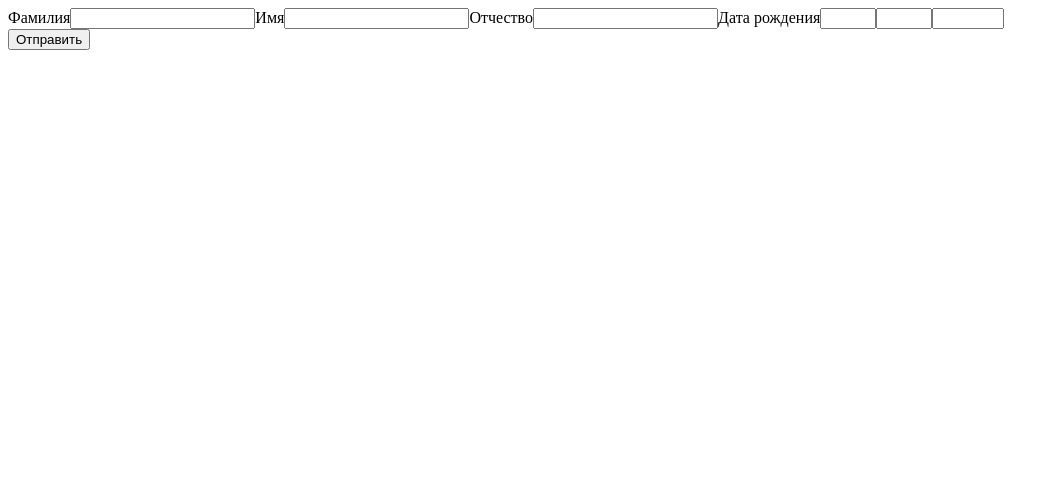
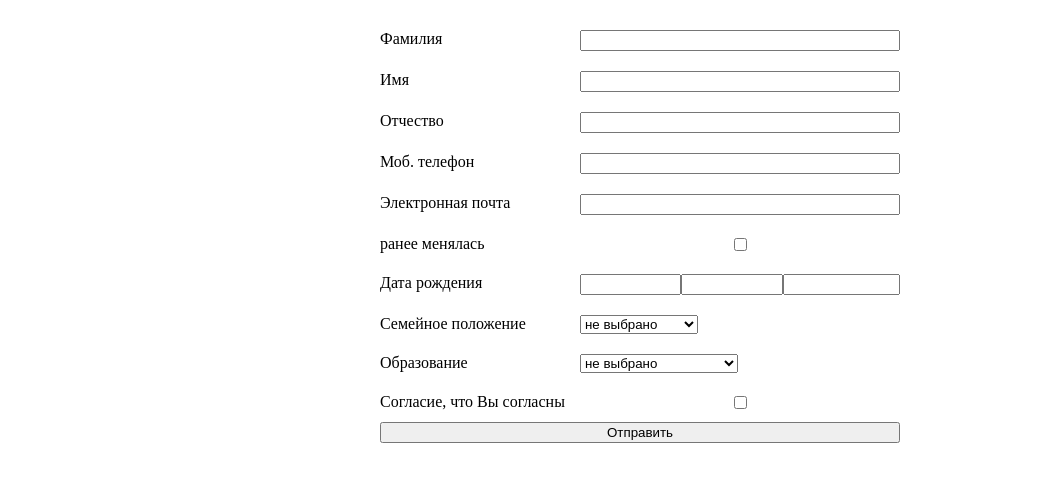
Before and after one commit to mari4orl/testVK, a plain HTML site: page test.html in a window 1280 px wide. Shown: the whole page, without its empty margins (0-1059 px from the left). Drawn offline with Linux system fonts and the light colour scheme.

Commit message:
Add files via upload

```diff
--- a/data.json
+++ b/data.json
@@ -3,44 +3,135 @@
     {
     "label": "Фамилия",
     "type": "text",
-    "id": "last_name"
+    "id": "last_name",
+    "name": "last_name",
+    "required": "required"
     },
     {
     "label": "Имя",
     "type": "text",
-    "id": "first_name"
+    "id": "first_name",
+    "name": "first_name",
+    "required": "required"
     },
     {
     "label": "Отчество",
     "type": "text",
-    "id": "second_name"
+    "id": "second_name",
+    "name": "second_name"
+    },
+    {
+    "label": "Моб. телефон",
+    "type": "tel",
+    "id": "phone",
+    "name": "phone",
+    "required": "required"
+    },
+    {
+    "label": "Электронная почта",
+    "type": "email",
+    "id": "email",
+    "name": "email",
+    "required": "required"
     }
   ],
   "date": [
     {
-    "label": "Дата рождения"
+    "label": "Дата рождения",
+    "id": "date_of_birth"
     },
     {
     "type": "number",
     "min": "1",
     "max": "31",
-    "name": "day"
+    "name": "day",
+    "id": "date_of_birth",
+    "required": "required"
     },
     {
     "type": "number",
     "min": "1",
     "max": "12",
-    "name": "month"
+    "name": "month",
+    "id": "date_of_birth",
+    "required": "required"
     },
     {
     "type": "number",
     "min": "1900",
     "max": "2021",
-    "name": "year"
+    "name": "year",
+    "id": "date_of_birth",
+    "required": "required"
+    }
+  ],
+  "status_select": [
+    {
+    "label": "Семейное положение",
+    "id": "status",
+    "name": "status"
+    },
+    {
+    "value1": "not chosen",
+    "value2": "married",
+    "value3": "single",
+    "value4": "divorced"
+    },
+    {
+    "value1": "не выбрано",
+    "value2": "женат/замужем",
+    "value3": "холост(а)",
+    "value4": "разведен(а)"
+    }
+  ],
+  "education_select": [
+    {
+    "label": "Образование",
+    "id": "education",
+    "name": "education"
+    },
+    {
+    "value1": "not chosen",
+    "value2": "higher",
+    "value3": "secondary",
+    "value4": "specialized secondary",
+    "value5": "student"
+    },
+    {
+    "value1": "не выбрано",
+    "value2": "высшее",
+    "value3": "среднее",
+    "value4": "среднее специальное",
+    "value5": "студент"
     }
   ],
   "submit": {
     "url": "www.example.com",
+    "method": "post",
     "text": "Отправить"
-  }
+  },
+  "checkbox": [
+    {
+    "label": "Согласие, что Вы согласны",
+    "type": "checkbox",
+    "id": "agreement",
+    "name": "agreement",
+    "required": "required"
+    }
+  ],
+  "previous_surname": [
+    {
+      "label": "Прошлая фамилия",
+      "type": "text",
+      "id": "previous_surname",
+      "name": "previous_surname",
+      "required": "required"
+    },
+    {
+    "label": "ранее менялась",
+    "type": "checkbox",
+    "id": "previous_checkbox",
+    "name": "previous_checkbox"
+    }
+  ]
 }
--- a/myscript.js
+++ b/myscript.js
@@ -24,20 +24,43 @@ fetch('data.json')
 })
 .then(createForm);
 
-function createInput(data, number, form) {
+// Генератор лейблов
+function createLabel(data, id, label) {
+  var fragment = document.createDocumentFragment();
+  var newLabel = document.createElement('label');
+
+  newLabel.setAttribute('for', id);
+  newLabel.textContent = label;
+  return newLabel
+}
+
+function createInput(data, input, number, form) {
   var fragment = document.createDocumentFragment();
   for (var i = 0; i < number; i++) {
-    var newLabel = document.createElement('label');
+    var inputContainer = document.createElement('div');
+    inputContainer.classList.add('page__input-container');
+    var newInput = document.createElement('input');
+    newInput.type = input[i].type;
+    newInput.id = input[i].id;
+    newInput.name = input[i].name;
 
-    newLabel.setAttribute('for',data.inputs[i].id);
-    newLabel.textContent = data.inputs[i].label;
+    if ((input[i].name == 'previous_checkbox')||(input[i].name == 'previous_surname')) {
+      inputContainer.classList.add('page__previous-surname');
+    }
 
-    var newInput = document.createElement('input');
-    newInput.type = data.inputs[i].type;
-    newInput.id = data.inputs[i].id;
+    if (input[i].hasOwnProperty('required')) {
+      newInput.required = 'required';
+    }
 
-    fragment.appendChild(newLabel);
-    fragment.appendChild(newInput);
+    if (input[i].type == 'tel') {
+      newInput.pattern = '^(\+7|7|8)?[\s\-]?\(?[489][0-9]{2}\)?[\s\-]?[0-9]{3}[\s\-]?[0-9]{2}[\s\-]?[0-9]{2}$';
+      newInput.setAttribute('minlength',"10");
+      newInput.setAttribute('maxlength',"18");
+    }
+
+    inputContainer.appendChild(createLabel(data, input[i].id, input[i].label));
+    inputContainer.appendChild(newInput);
+    fragment.appendChild(inputContainer);
 
   }
     form.appendChild(fragment);
@@ -45,9 +68,10 @@ function createInput(data, number, form) {
 
 function createDate(data, form) {
   var fragment = document.createDocumentFragment();
-  var newLabel = document.createElement('label');
-  newLabel.textContent = data.date[0].label;
-  fragment.appendChild(newLabel);
+  var inputContainer = document.createElement('div');
+
+  inputContainer.classList.add('page__input-container');
+  inputContainer.appendChild(createLabel(data, data.date[0].id, data.date[0].label));
 
   for (var i = 0; i < 3; i++) {
     var newInput = document.createElement('input');
@@ -56,23 +80,85 @@ function createDate(data, form) {
     newInput.max = data.date[i+1].max;
     newInput.step = '1';
     newInput.name = data.date[i+1].name;
-    fragment.appendChild(newInput);
+    newInput.id = data.date[i+1].id;
+    newInput.required = 'required';
+
+    inputContainer.appendChild(newInput);
   }
+  fragment.appendChild(inputContainer);
   form.appendChild(fragment);
+}
 
+// Генератор селектов
+function createSelect(data, select, form) {
+  var fragment = document.createDocumentFragment();
+  var inputContainer = document.createElement('div');
+  var newSelect = document.createElement('select');
+
+  inputContainer.classList.add('page__input-container');
+  inputContainer.appendChild(createLabel(data, select[0].id, select[0].label));
+
+  newSelect.name = select[0].name;
+  newSelect.id = select[0].id;
+
+  for (var value in select[1]) {
+    var newOption = document.createElement('option');
+    newOption.value = select[1][value];
+    newOption.text = select[2][value];
+    newSelect.appendChild(newOption);
+  }
+
+  inputContainer.appendChild(newSelect);
+  fragment.appendChild(inputContainer);
+  form.appendChild(fragment);
 }
 
 function createForm(data) {
-  console.log(data);
+  var container = document.createElement('div');
+  container.classList.add('page__container');
+  document.body.appendChild(container);
 
   var form = document.createElement('form');
   form.action = data.submit.url;
-  document.body.appendChild(form);
+  form.method = data.submit.method;
+  form.classList.add('page__form');
+  container.appendChild(form);
 
-  createInput(data, data.inputs.length, form);
+  createInput(data, data.inputs, data.inputs.length, form);
+  createInput(data, data.previous_surname, data.previous_surname.length, form);
+
   createDate(data, form);
+  createSelect(data, data.status_select, form);
+  createSelect(data, data.education_select, form);
+  createInput(data, data.checkbox, data.checkbox.length, form);
 
   var submit = document.createElement('button');
   submit.textContent = data.submit.text;
-  document.body.appendChild(submit);
+  submit.type = 'submit';
+  form.appendChild(submit);
+  addClasses();
 }
+
+// Добавляет классы со стилями
+function addClasses() {
+  var previousSurname = document.querySelector('.page__previous-surname');
+  var previousSurnameInput = document.querySelector('input[name=previous_surname]');
+  var previousCheckbox = document.querySelector('input[name=previous_checkbox]');
+  var labels = document.querySelectorAll('label');
+
+// Открывает и прячет поле для прошлой фамилии
+  previousSurname.classList.add('visually-hidden');
+  previousSurnameInput.removeAttribute('required');
+
+  previousCheckbox.addEventListener('change', function () {
+    previousSurname.classList.toggle('visually-hidden');
+    if (previousCheckbox.checked == false) {
+      previousSurnameInput.removeAttribute('required');
+    }
+  });
+
+  for (var i = 0; i < labels.length; i++) {
+    labels[i].classList.add('page__label');
+  }
+
+}
--- a/test.html
+++ b/test.html
@@ -5,5 +5,47 @@
         <script type="text/javascript" src="data.json"></script>
         <script type="text/javascript" src="myscript.js"></script>
     </head>
+  <style>
+    .page__container {
+      max-width: 520px;
+      margin: 20px auto;
+    }
 
+    .page__form {
+      display: flex;
+      flex-direction: column;
+    }
+
+    .page__input-container {
+      margin-bottom: 10px;
+      margin-top: 10px;
+
+      display: flex;
+      /* justify-content: space-between; */
+    }
+
+    .page__input-container input {
+      flex-grow: 1;
+    }
+
+    .page__label {
+      min-width: 200px;
+    }
+
+    .visually-hidden {
+      position: absolute;
+
+      width: 1px;
+      height: 1px;
+      margin: -1px;
+      border: 0;
+      padding: 0;
+
+      white-space: nowrap;
+
+      clip-path: inset(100%);
+      clip: rect(0 0 0 0);
+      overflow: hidden;
+    }
+  </style>
 </html>
```
